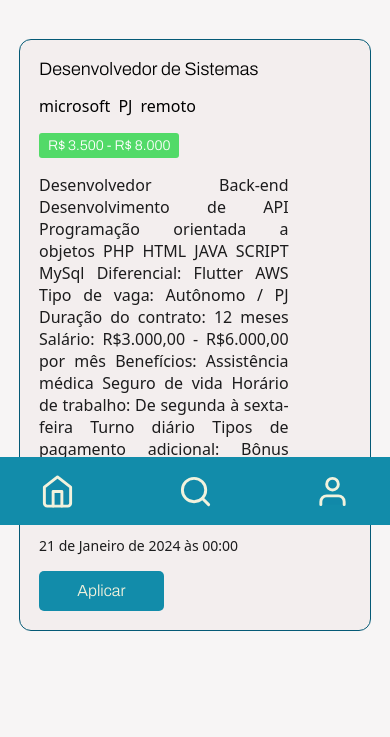
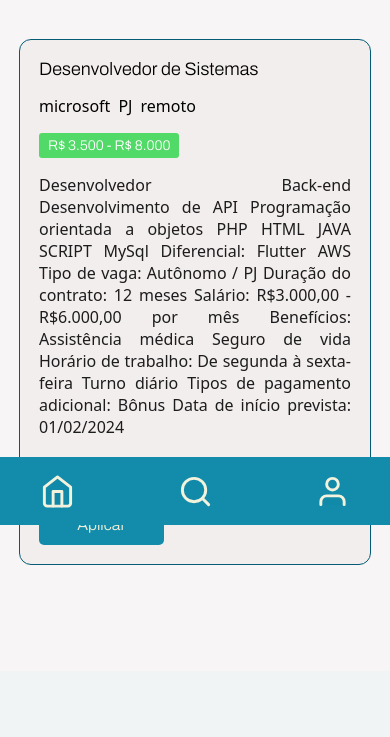
Before and after one commit to Habacuque-Gosch/Freelaworks-Django-Startup, a Django app: page /candidatar/8 in a window 390 px wide. Shown: the part 319-1056 px from the top of the page. After the commit the page ends 884 px from the top, so only its background shows below. Run offline with Django 5.2, Linux system fonts and the light colour scheme; a user stored in the database is signed in; data comes from the database, SQL or seed files in the repository; both versions use the stored data as it was after the commit.

Commit message:
resolvendo erro na descrição das vagas

```diff
--- a/setup/static/styles/login/login.css
+++ b/setup/static/styles/login/login.css
@@ -163,7 +163,8 @@
     }
 
     .titulo-bem-vindo-login {
-
+        font-family: 'Poppins', sans-serif;
+        display: flex;
         font-size: 25px;
         text-decoration: none;
         font-weight: bold;
--- a/setup/static/styles/vagas.css
+++ b/setup/static/styles/vagas.css
@@ -39,7 +39,7 @@
     background-color: rgba(30, 212, 60, 0.753);
     border-radius: 5px;
 }
-.descricao {
+.descricao-vaga {
     color: #1c1c1d;
     font-family: 'Noto Sans', 'Helvetica Neue', Helvetica, Arial, sans-serif !important;
     font-size: 16px;
@@ -91,7 +91,8 @@
         height: 25px;
         border-radius: 3px;
     }
-    .descricao {
+    .descricao-vaga {
+        font-family: 'Archivo', sans-serif;
         font-size: 16px;
         width: 100%;
     }
--- a/templates/vagas/index.html
+++ b/templates/vagas/index.html
@@ -19,7 +19,7 @@
             </div>
 
             <p class="salario">{{ vagas.salario }}</p>
-            <p class="descricao">{{ vagas.descricao }}<p>
+            <p class="descricao-vaga">{{ vagas.descricao }}<p>
             <p class="data">{{ vagas.data_publicada }}</p>
             <a class="candidatar" href="{% url 'candidatar' vagas.id %}">Canditatar-se</a>
 
--- a/templates/vagas/vaga.html
+++ b/templates/vagas/vaga.html
@@ -20,7 +20,7 @@
             </div>
 
             <p class="salario">{{ vagas.salario }}</p>
-            <p class="descricao">{{ vagas.descricao }}<p>
+            <p class="descricao-vaga">{{ vagas.descricao }}<p>
             <p class="data">{{ vagas.data_publicada }}</p>
             <a class="candidatar" href="https://api.whatsapp.com/send/?phone=55{{vagas.numero_telefone}}&text=Olá me chamo {{candidato.nome_completo}} venho referente a vaga {{vagas.nome}}, {{ vagas.tipo_de_vaga }}, {{ vagas.local }}.%0D %0DSeguindo com a seguinte descricão: {{ vagas.descricao }}%0D %0DTipo de vaga: {{ vagas.tipo_de_vaga }}%0D%0DSalário: {{ vagas.salario }}">Aplicar</a>
             <!-- <a class="candidatar" href="{% url 'candidatar' vagas.id %}">Aplicar</a> -->
```
Also changed, not shown: db.sqlite3.
